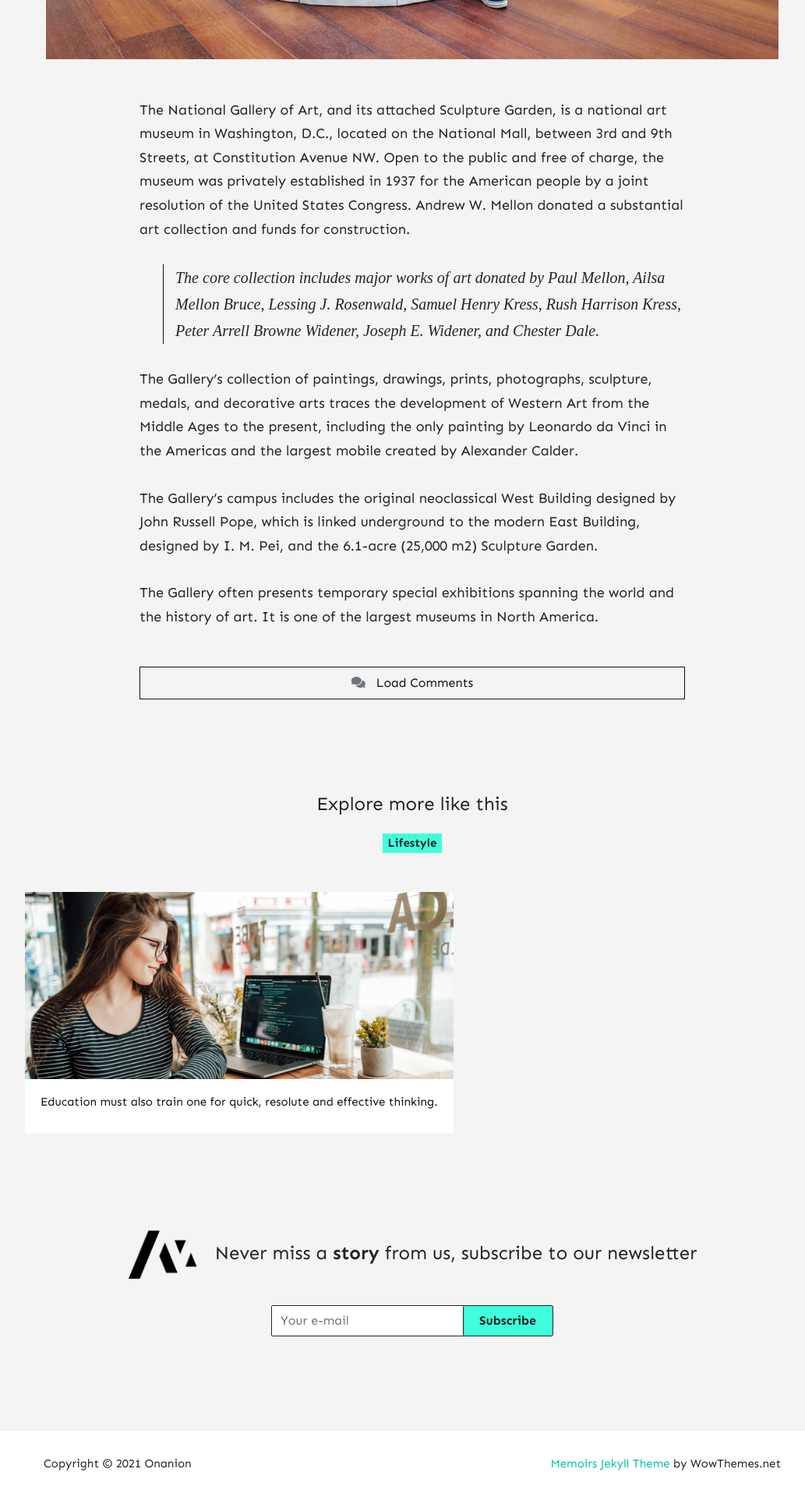
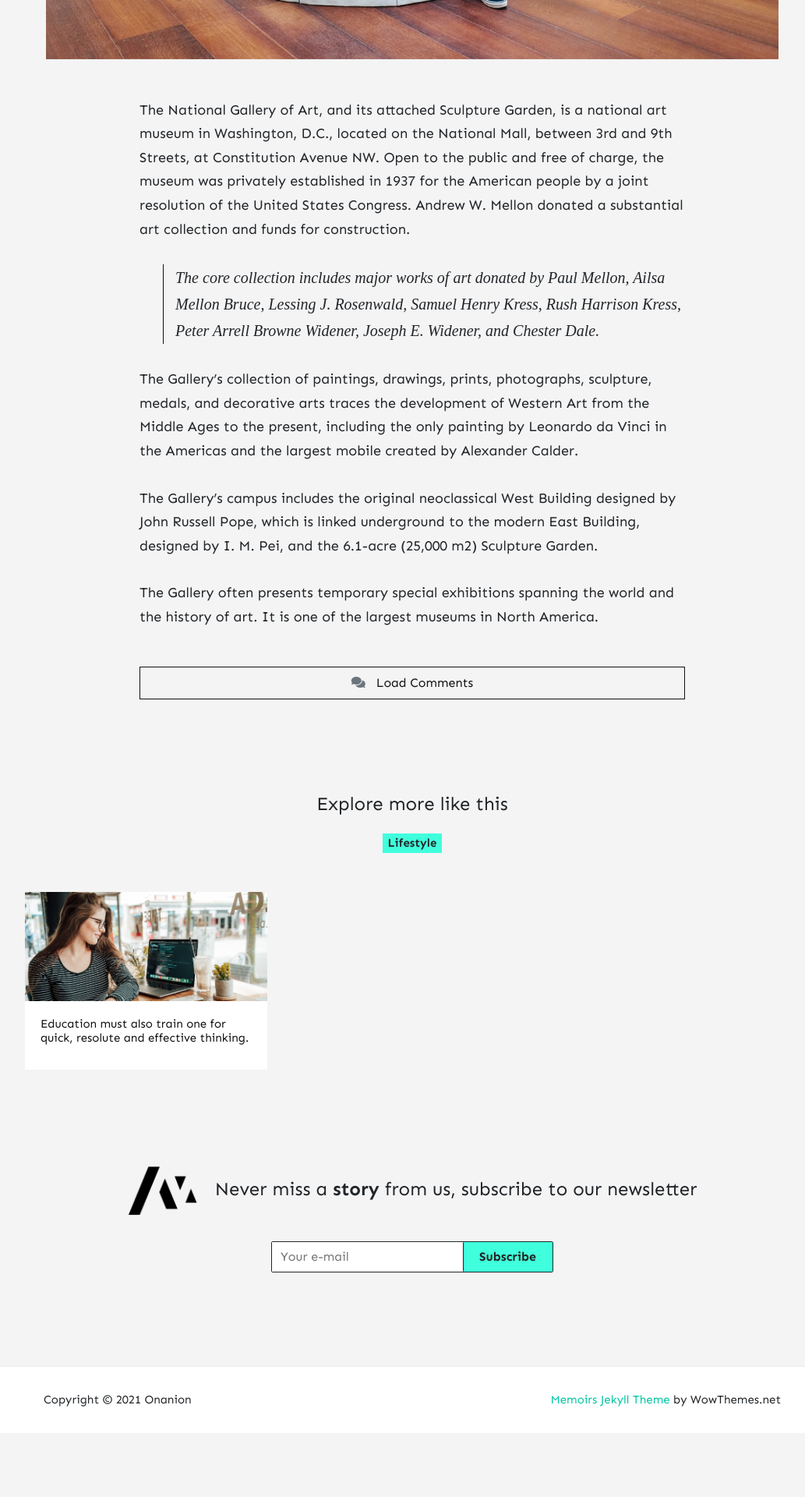
Before and after one commit to ziyoni/ziyoni.github.io, a Jekyll site: the page built from _posts/2019-12-01-the-observer.md, in a window 1280 px wide. Shown: the part 933-2853 px from the top of the page at 78% size, without its empty margins (111-1144 px from the left). Built offline with Jekyll 4.4.1, drawn with Linux system fonts in a browser that asks for light colours; nearby versions of some CDN libraries; comment, search, counter and statistics services are not loaded; after the commit the page ends 2771 px from its top, so only the background shows below that.

Commit message:
Update theme.scss

```diff
--- a/assets/css/theme.scss
+++ b/assets/css/theme.scss
@@ -271,9 +271,7 @@
     }
     .card-title {
         font-size:15px;
- white-space: nowrap;
-overflow: hidden;
-text-overflow: ellipsis;
+
         a {
             background-image: linear-gradient(180deg, transparent 89%, $primary 0);
             background-repeat: no-repeat;
@@ -306,7 +304,7 @@
     }
     .img-thumb {
         object-fit:cover;
-        height:240px;
+        height:140px;
         width:100%;
         object-position:top;
     }
```
